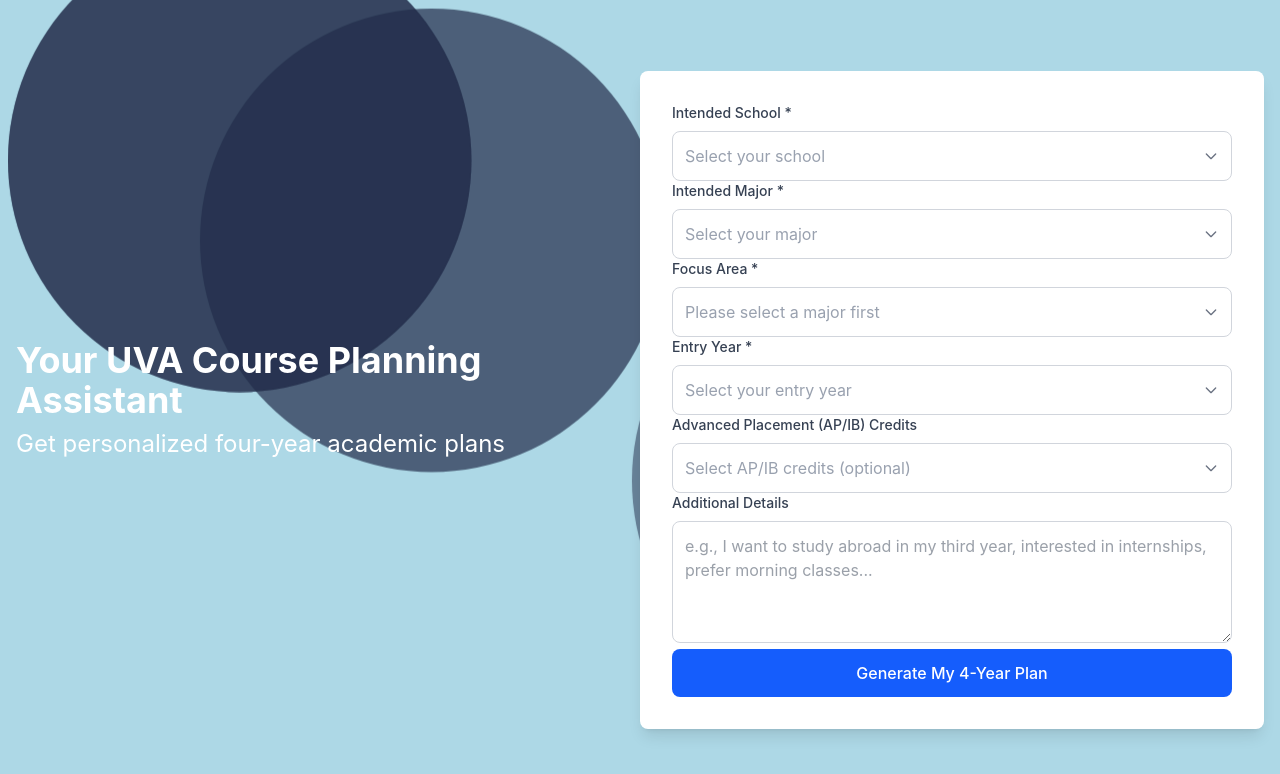
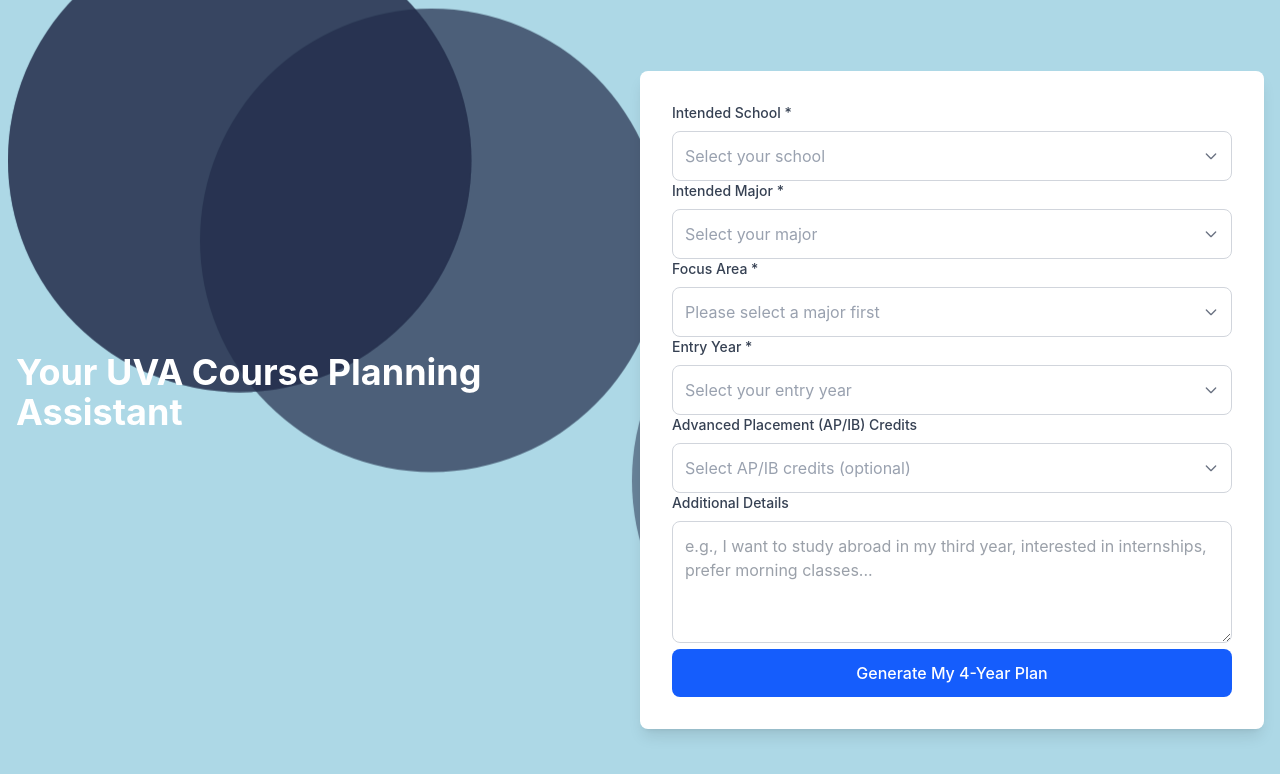
Before and after one commit to Poseidonspjs/HooHelper, a Next.js app in the folder hoos-helper/: page / in a window 1280 px wide. Shown: the top 774 px of the page. Built offline with nearby package versions, Linux system fonts and the light colour scheme.

Commit message:
Fixed typewriter style for tagline and subtitle

```diff
--- a/hoos-helper/src/app/page.tsx
+++ b/hoos-helper/src/app/page.tsx
@@ -173,42 +173,68 @@
 export default function Home() {
   const [formData, setFormData] = useState<FormData>({
     school: '',
-    major: '',
-    focusArea: '',
-    entryYear: '',
+    major: "",
+    focusArea: "",
+    entryYear: "",
     apCredits: [],
-    additionalDetails: ''
+    additionalDetails: "",
   });
 
   const [errors, setErrors] = useState<FormErrors>({});
   const [isLoading, setIsLoading] = useState(false);
   const [submitMessage, setSubmitMessage] = useState<{type: 'success' | 'error', text: string} | null>(null);
 
-  const [typedText, setTypedText] = useState('');
-  const [isDeleting, setIsDeleting] = useState(false);
+  const [typedText, setTypedText] = useState("");
+  const [subtitleText, setSubtitleText] = useState("");
+  const [animationPhase, setAnimationPhase] = useState("typing-tagline");
+
   const tagline = "Your UVA Course Planning Assistant";
+  const subtitle = "Get Help With Your 4 Year Academic Plan";
   const typingSpeed = 150;
   const deletingSpeed = 100;
   const pauseTime = 2000;
 
   useEffect(() => {
-    const handleTyping = () => {
-      if (!isDeleting) {
-        setTypedText(tagline.slice(0, typedText.length + 1));
-        if (typedText === tagline) {
-          setTimeout(() => setIsDeleting(true), pauseTime);
-        }
-      } else {
-        setTypedText(tagline.slice(0, typedText.length - 1));
-        if (typedText === '') {
-          setTimeout(() => setIsDeleting(false), typingSpeed);
-        }
+    let timeoutId: NodeJS.Timeout;
+
+    const handleAnimation = () => {
+      switch (animationPhase) {
+        case "typing-tagline":
+          if (typedText.length < tagline.length) {
+            setTypedText(tagline.slice(0, typedText.length + 1));
+          } else {
+            timeoutId = setTimeout(() => setAnimationPhase("typing-subtitle"), pauseTime / 2);
+          }
+          break;
+        case "typing-subtitle":
+          if (subtitleText.length < subtitle.length) {
+            setSubtitleText(subtitle.slice(0, subtitleText.length + 1));
+          } else {
+            timeoutId = setTimeout(() => setAnimationPhase("deleting-subtitle"), pauseTime);
+          }
+          break;
+        case "deleting-subtitle":
+          if (subtitleText.length > 0) {
+            setSubtitleText(subtitleText.slice(0, subtitleText.length - 1));
+          } else {
+            setAnimationPhase("deleting-tagline");
+          }
+          break;
+        case "deleting-tagline":
+          if (typedText.length > 0) {
+            setTypedText(typedText.slice(0, typedText.length - 1));
+          } else {
+            timeoutId = setTimeout(() => setAnimationPhase("typing-tagline"), typingSpeed);
+          }
+          break;
       }
-    };
+    }
 
-    const timeout = setTimeout(handleTyping, isDeleting ? deletingSpeed : typingSpeed);
-    return () => clearTimeout(timeout);
-  }, [typedText, isDeleting]);
+    const speed = animationPhase.includes("deleting") ? deletingSpeed : typingSpeed;
+    timeoutId = setTimeout(handleAnimation, speed);
+
+    return () => clearTimeout(timeoutId);
+  }, [typedText, subtitleText, animationPhase, tagline, subtitle]);
 
   // Sample data - in a real app, these would come from API endpoints
   const school = [
@@ -377,12 +403,14 @@
   return (
     <div className="min-h-screen bg-light-blue-400 py-8 px-4 flex items-center">
       {/* Tagline Section */}
-      <div className="w-1/2 pr-8">
-        <p className="text-4xl font-bold text-white mb-2">
+      <div className="w-1/2 pr-8 h-24">
+        <h1 className="text-4xl font-bold text-white mb-4 h-12">
           {typedText}
-          <span className="animate-blink">|</span>
+          {(animationPhase === "typing-tagline" || animationPhase === "deleting-tagline") && <span className="animate-blink text-orange-400">|</span>}
+        </h1>
+        <p className="text-2xl font-semibold text-white h-8">
+          {subtitleText}{(animationPhase === "typing-subtitle" || animationPhase === "deleting-subtitle") && <span className="animate-blink text-orange-400">|</span>}
         </p>
-        <p className="text-2xl text-white">Get personalized four-year academic plans</p>
       </div>
 
       {/* Form Section */}
```
Also changed, not shown: 1 other file (tests, documents, lock files or other folders).
